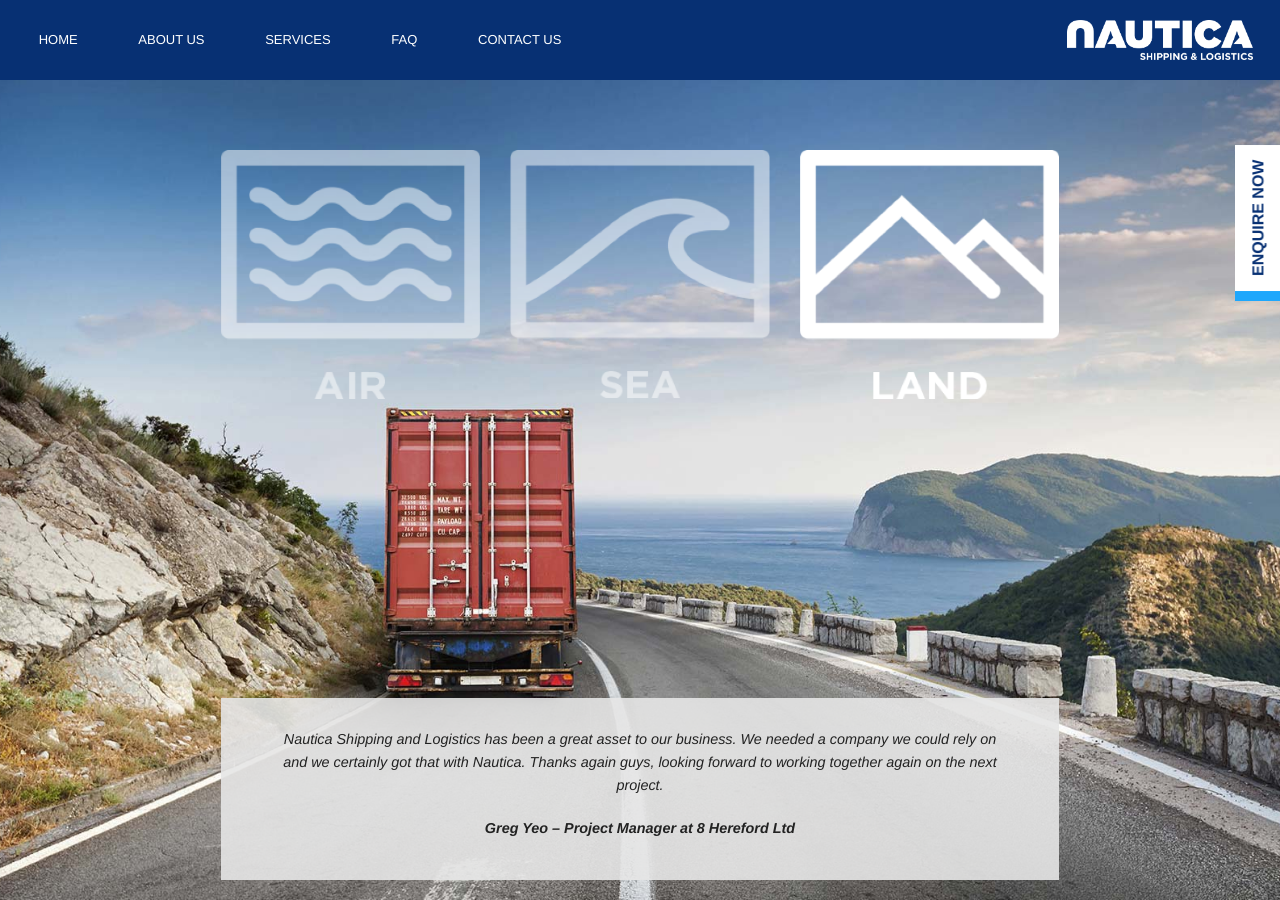
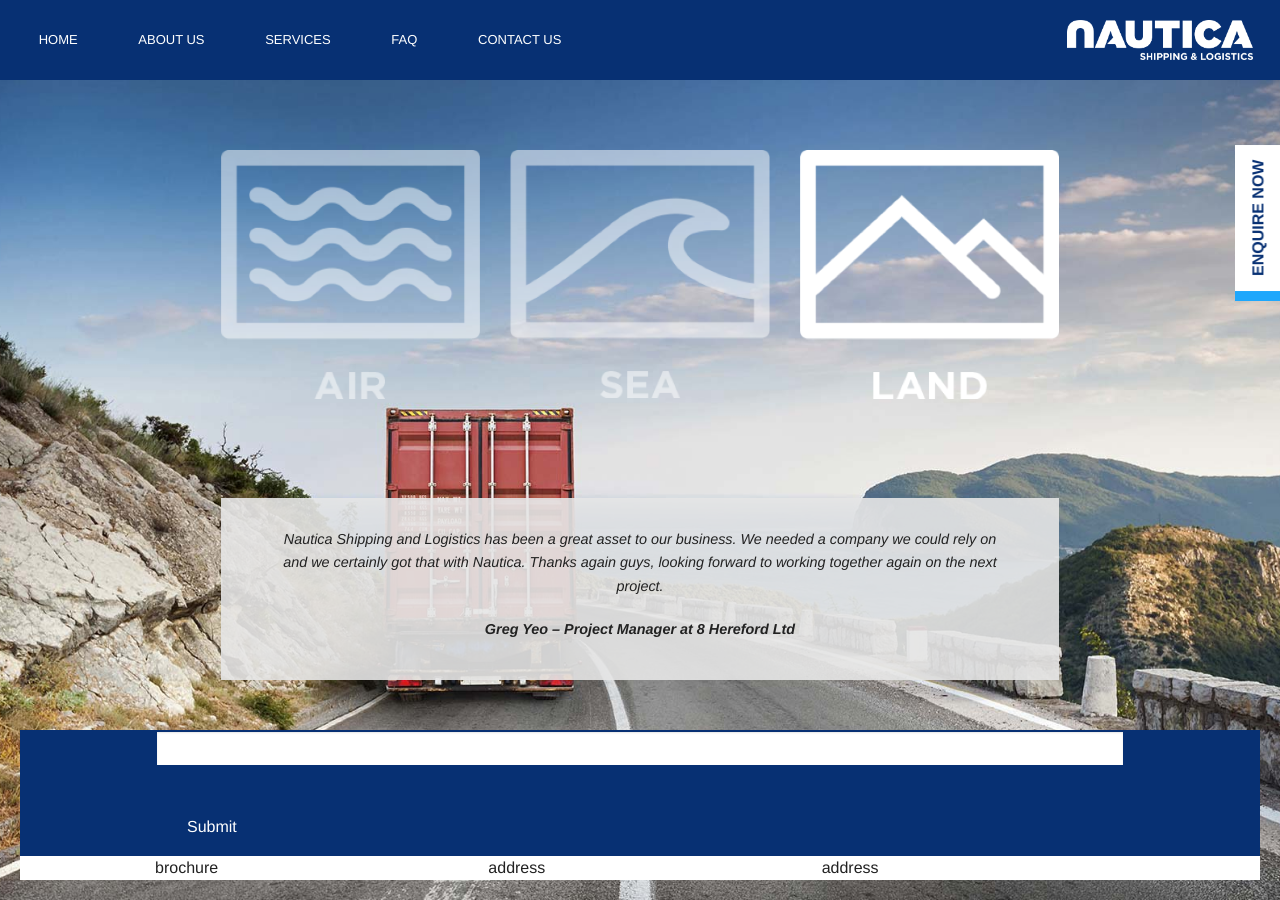
Before and after one commit to chrisgreeff/nautica, a Jekyll site: the page built from index.html, in a window 1280 px wide. Built offline with Jekyll 4.4.1, drawn with Linux system fonts in a browser that asks for light colours.

Commit message:
Added a footer with content.

```diff
--- a/_includes/footer.html
+++ b/_includes/footer.html
@@ -1 +1,25 @@
-<footer></footer>
+<footer>
+  <section class="na-footer-subscribe">
+    <div class="row">
+      <div class="column">
+        <input />
+        <button>Submit</button>
+      </div>
+    </div>
+  </section>
+
+  <section class="na-footer-main">
+    <div class="row">
+      <div class="small-2 large-4 columns">
+        brochure
+      </div>
+      <div class="small-4 large-4 columns">
+        address
+      </div>
+      <div class="small-6 large-4 columns">
+        address
+      </div>
+    </div>
+  </section>
+
+</footer>
--- a/_layouts/default.html
+++ b/_layouts/default.html
@@ -12,9 +12,10 @@
 
     <div class="na-content">
       {{ content }}
+      {% include footer.html %}
     </div>
 
-    {% include footer.html %}
+
 
     {% include foot.html %}
   </body>
--- /dev/null
+++ b/_sass/_footer.scss
@@ -0,0 +1,7 @@
+.na-footer-subscribe {
+  background-color: $na-colour-blue;
+}
+
+.na-footer-main {
+  background-color: white;
+}
--- a/css/main.scss
+++ b/css/main.scss
@@ -16,6 +16,7 @@
 @import "modal";
 @import "enquire-now";
 @import "quotes";
+@import "footer";
 
 // Make sure overides are before this line.
 @import "page-orbit";
```
